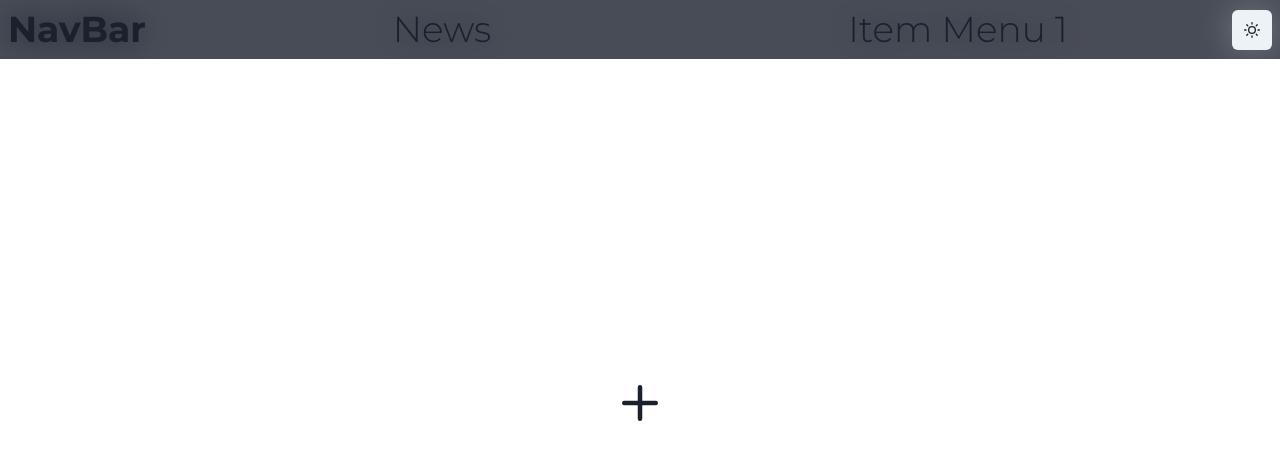
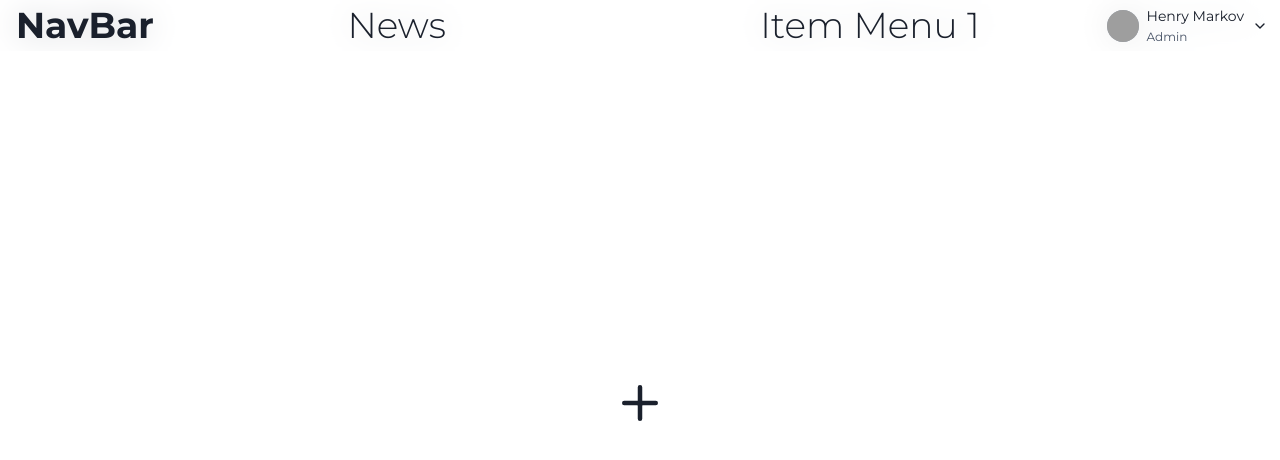
Before and after one commit to NeoBLR/poisk_kadrov, a Next.js app: page /news in a window 1280 px wide. Shown: the top 460 px of the page. Built offline with nearby package versions, Linux system fonts and the light colour scheme; grey boxes are pictures that could not be loaded.

Commit message:
humberger

```diff
--- /dev/null
+++ b/components/Hamburger01.jsx
@@ -0,0 +1,54 @@
+import { useState } from 'react'
+import { motion, useAnimation } from 'framer-motion'
+import { IconButton } from '@chakra-ui/react'
+
+const path01Variants = {
+  open: { d: 'M3.06061 2.99999L21.0606 21' },
+  closed: { d: 'M0 9.5L24 9.5' },
+}
+
+const path02Variants = {
+  open: { d: 'M3.00006 21.0607L21 3.06064' },
+  moving: { d: 'M0 14.5L24 14.5' },
+  closed: { d: 'M0 14.5L15 14.5' },
+}
+
+let Hamburger01 = ({ onToggle }) => {
+  const [isOpen, setOpen] = useState(false)
+  const path01Controls = useAnimation()
+  const path02Controls = useAnimation()
+
+  const onClick = async () => {
+    setOpen(!isOpen)
+    if (!isOpen) {
+      await path02Controls.start(path02Variants.moving)
+      path01Controls.start(path01Variants.open)
+      path02Controls.start(path02Variants.open)
+    } else {
+      path01Controls.start(path01Variants.closed)
+      await path02Controls.start(path02Variants.moving)
+      path02Controls.start(path02Variants.closed)
+    }
+  }
+
+  return (
+    <IconButton mr={3} onClick={onClick}>
+      <svg width='24' height='24' viewBox='0 0 24 24'>
+        <motion.path
+          {...path01Variants.closed}
+          animate={path01Controls}
+          transition={{ duration: 0.2 }}
+          stroke='#FFFFFF'
+        />
+        <motion.path
+          {...path02Variants.closed}
+          animate={path02Controls}
+          transition={{ duration: 0.2 }}
+          stroke='#FFFFFF'
+        />
+      </svg>
+    </IconButton>
+  )
+}
+
+export default Hamburger01
--- a/components/NavBar.js
+++ b/components/NavBar.js
@@ -1,4 +1,10 @@
-import { HamburgerIcon, CloseIcon } from '@chakra-ui/icons'
+import {
+  HamburgerIcon,
+  CloseIcon,
+  ChevronDownIcon,
+  SettingsIcon,
+  AtSignIcon,
+} from '@chakra-ui/icons'
 import {
   Flex,
   Heading,
@@ -9,8 +15,29 @@ import {
   useDisclosure,
   IconButton,
   Button,
+  Menu,
+  MenuButton,
+  MenuItem,
+  MenuList,
+  MenuDivider,
+  VStack,
+  HStack,
+  Avatar,
+  Text,
 } from '@chakra-ui/react'
 import { AnimatePresence, motion } from 'framer-motion'
+import { useState } from 'react'
+
+import {
+  FiHome,
+  FiTrendingUp,
+  FiCompass,
+  FiStar,
+  FiSettings,
+  FiMenu,
+  FiBell,
+  FiChevronDown,
+} from 'react-icons/fi'
 
 import ChakraNextLink from './ChakraNextLink'
 
@@ -18,15 +45,17 @@ import ChakraNextLink from './ChakraNextLink'
 import ColorModeButton from './ColorModeButton'
 // import HamburgerButton from './HamburgerButton'
 
+import { BsFillGearFill, BsDoorClosedFill } from 'react-icons/bs'
+
+import Hamburger01 from '../components/Hamburger01'
+
 export default function NavBar() {
   const { colorMode } = useColorMode()
   const { isOpen, onToggle } = useDisclosure()
+  const [Auth, SetAuth] = useState(0)
 
   let HamburgerButton = () => (
-    <IconButton
-      onClick={onToggle}
-      icon={isOpen ? <CloseIcon h='3' w='3' /> : <HamburgerIcon h='5' w='5' />}
-    />
+    <Hamburger01 isOpen={isOpen} onToggle={onToggle} />
   )
 
   let ItemMenu = () => (
@@ -44,7 +73,7 @@ export default function NavBar() {
 
   return (
     <Box
-      backdropFilter='blur(1rem);'
+      backdropFilter='saturate(180%) blur(1rem)'
       position='fixed'
       w='100%'
       data-scroll
@@ -52,12 +81,19 @@ export default function NavBar() {
       data-scroll-target='body'
       zIndex='1'
     >
-      <Flex bg={colorMode === 'light' ? 'gray.10' : 'gray.900'}>
-        <ChakraNextLink m='.5rem' w='10rem' href='/' variant='link'>
-          <Heading>NavBar</Heading>
+      <Flex bg={colorMode === 'light' ? '#ffffffcc' : '#1a202ccc'}>
+        <ChakraNextLink
+          m='auto auto auto auto'
+          w='10rem'
+          href='/'
+          variant='link'
+        >
+          <Heading ml='1rem' my={1}>
+            NavBar
+          </Heading>
         </ChakraNextLink>
 
-        <Box m='.5rem' display={['none', 'none', 'flex']} flex='1'>
+        <Box m='auto' display={['none', 'none', 'flex']} flex='1'>
           <ItemMenu />
         </Box>
 
@@ -66,22 +102,59 @@ export default function NavBar() {
         <Center
           display={['flex', 'flex', 'none']}
           justifyContent='flex-end'
-          m='.5rem'
+          m='auto'
+          mr={2}
         >
           <HamburgerButton />
         </Center>
 
-        <Center
-          display={['flex', 'flex', 'none']}
-          justifyContent='flex-end'
-          m='.5rem'
-        >
-          <HamburgerButton />
+        <Center m='auto'>
+          <Menu>
+            <MenuButton
+              pr={3}
+              transition='all 0.3s'
+              _focus={{ boxShadow: 'none' }}
+            >
+              <HStack>
+                <Avatar
+                  size={'sm'}
+                  src={
+                    'https://mangalib.me/uploads/users/287021/jAzvAgwFed0u.gif'
+                  }
+                />
+                <VStack
+                  display={{ base: 'none', md: 'flex' }}
+                  alignItems='flex-start'
+                  spacing='1px'
+                  ml='2'
+                >
+                  <Text fontSize='sm'>Henry Markov</Text>
+                  <Text fontSize='xs' color='gray.600'>
+                    Admin
+                  </Text>
+                </VStack>
+                <Box display={{ base: 'none', md: 'flex' }}>
+                  <FiChevronDown />
+                </Box>
+              </HStack>
+            </MenuButton>
+
+            <MenuList>
+              <MenuItem>Профиль</MenuItem>
+              <MenuItem>Настройки</MenuItem>
+
+              <MenuItem>Выйти</MenuItem>
+              <MenuDivider />
+              <Stack>
+                <ColorModeButton />
+              </Stack>
+            </MenuList>
+          </Menu>
         </Center>
 
-        <Center justifyContent='flex-end' m='.5rem'>
+        {/* <Center justifyContent="flex-end" m=".5rem">
           <ColorModeButton />
-        </Center>
+        </Center> */}
       </Flex>
 
       <AnimatePresence>
@@ -93,7 +166,8 @@ export default function NavBar() {
           >
             <Stack
               zIndex='-1'
-              bg={colorMode === 'light' ? 'gray.10' : 'gray.900'}
+              pb='1rem'
+              bg={colorMode === 'light' ? '#ffffffcc' : '#1a202ccc'}
               display={['flex', 'flex', 'none']}
             >
               <ItemMenu />
--- a/components/layout.js
+++ b/components/layout.js
@@ -1,5 +1,5 @@
 import { Box, Flex } from '@chakra-ui/react'
-import NavBar from '../components/NavBar'
+import NavBar from './NavBar'
 
 export default function Layout({ children }) {
   return (
--- a/package.json
+++ b/package.json
@@ -17,6 +17,7 @@
     "next": "12.0.7",
     "react": "17.0.2",
     "react-dom": "17.0.2",
+    "react-icons": "^4.3.1",
     "react-locomotive-scroll": "^0.2.0",
     "sass": "^1.45.1"
   },
```
Also changed, not shown: 1 other file (tests, documents, lock files or other folders).
